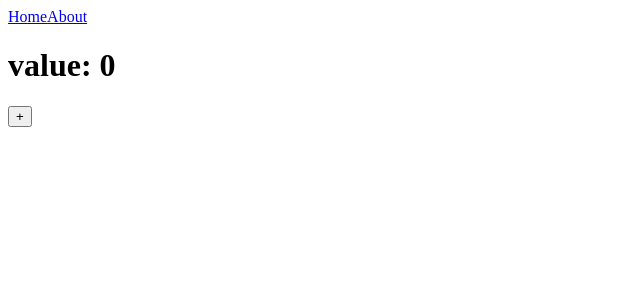
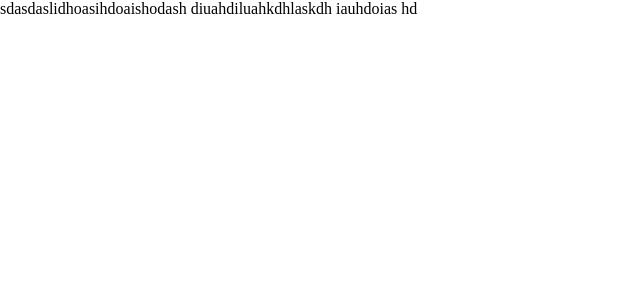
Before and after one commit to MeParthDegama/slect-front, a React (Create React App) app: page / in a window 1280 px wide. Shown: the top 300 px of the page, without its empty margins (0-640 px from the left). Built offline with nearby package versions, Linux system fonts and the light colour scheme.

Commit message:
add scss & clear Project

```diff
--- a/package.json
+++ b/package.json
@@ -50,6 +50,7 @@
     ]
   },
   "devDependencies": {
-    "electron": "^21.2.0"
+    "electron": "^21.2.0",
+    "sass": "^1.55.0"
   }
 }
--- a/src/App.tsx
+++ b/src/App.tsx
@@ -1,5 +1,6 @@
 import React from 'react';
 import MainApp from './app/main';
+import "./style/main.scss"
 
 function App() {
   return (
--- a/src/app/about.tsx
+++ /dev/null
@@ -1,25 +0,0 @@
-import React from "react";
-import { Link, Route, Routes } from "react-router-dom";
-import { useAppDispatch } from "../state/hooks";
-import {decrement} from "../state/counterSlices"
-
-const AboutPage = () => {
-    const d = useAppDispatch()
-    return(
-        <div>
-            <Link to="/about">Sec 1</Link>
-            <Link to="/about/2">Sec 2</Link>
-
-            <Routes>
-                <Route path='/' element={<h1>Hello Worl</h1>} />
-                <Route path='/2' element={<div>
-                    <button onClick={() => d(decrement())}>
-                        -
-                    </button>
-                </div>} />
-            </Routes>
-        </div>
-    )
-}
-
-export default AboutPage
--- a/src/app/header.tsx
+++ /dev/null
@@ -1,13 +0,0 @@
-import React from "react";
-import { Link } from "react-router-dom";
-
-const Header = () => {
-    return(
-        <div>
-            <Link to="/">Home</Link>
-            <Link to="/about">About</Link>
-        </div>
-    )
-}
-
-export default Header
--- a/src/app/home.tsx
+++ b/src/app/home.tsx
@@ -1,22 +1,17 @@
 import React from "react";
-import { useAppDispatch, useAppSelector } from "../state/hooks";
-import { increment } from '../state/counterSlices'
 
 const HomePage = () => {
-    /* const count = useAppSelector(state => state.counter.value) */
-    const dispatch = useAppDispatch()
-    const vPKA = useAppSelector(s => s.counter.value)
-
-    const inc = () => {
-        dispatch(increment())
-    }
 
     return (
         <div>
-            <h1>
-                value: {vPKA}
-            </h1>
-            <button onClick={inc}>+</button>
+            <div className="box-1">
+
+            </div>
+
+            <div className="box-2">
+                <p>
+                    sdasdaslidhoasihdoaishodash diuahdiluahkdhlaskdh iauhdoias hd</p>
+            </div>
         </div>
     )
 }
--- a/src/app/main.tsx
+++ b/src/app/main.tsx
@@ -1,19 +1,16 @@
 import React from "react";
 import { Route, Routes } from "react-router-dom";
-import AboutPage from "./about";
-import Header from "./header";
 import HomePage from "./home";
+import NotFound from "./notFound";
 
 const MainApp = () => {
     return (
         <div>
-            <Header />
-
             <Routes>
                 <Route path='/' element={<HomePage />} />
-                <Route path='/about/*' element={<AboutPage />} />
+                <Route path='/files' element={<HomePage />} />
+                <Route path='/*' element={<NotFound />} />
             </Routes>
-
         </div>
     )
 }
--- /dev/null
+++ b/src/app/notFound.tsx
@@ -0,0 +1,11 @@
+import React from "react";
+
+const NotFound = () => {
+    return(
+        <div>
+            <h1>404!</h1>
+        </div>
+    )
+}
+
+export default NotFound
--- /dev/null
+++ b/src/style/main.scss
@@ -0,0 +1,5 @@
+*{
+    margin: 0;
+    padding: 0;
+    box-sizing: border-box;
+}
```
Also changed, not shown: 1 other file (tests, documents, lock files or other folders).
